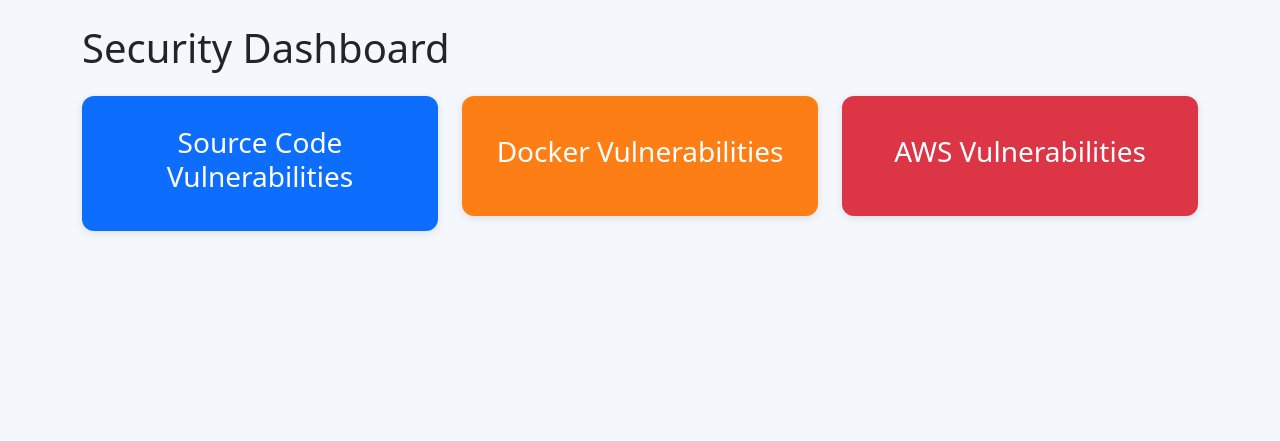
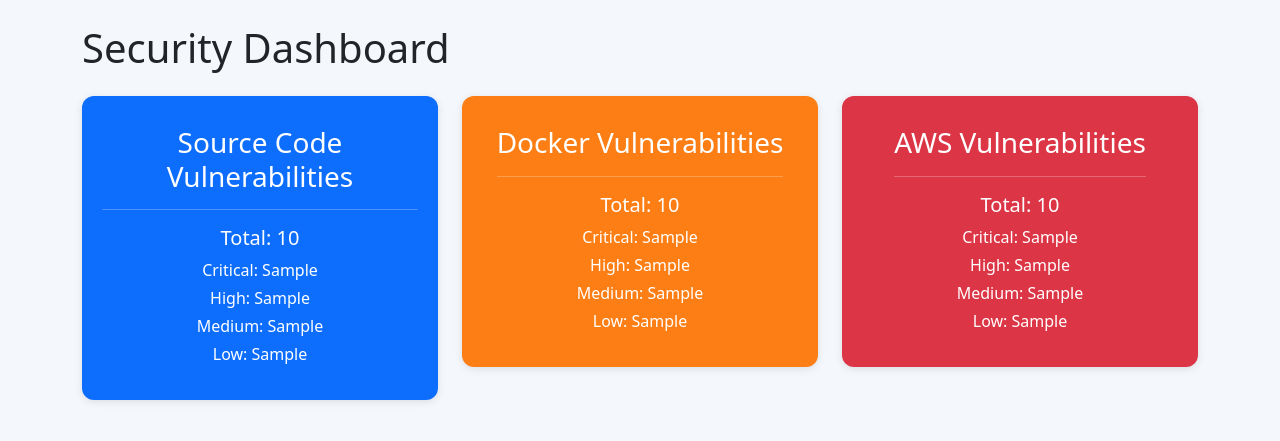
Before and after one commit to Navanee-321/django-dashboard, a Python web app: template dashboard/templates/home.html in a window 1280 px wide. Shown: the part 56-497 px from the top of the page. Run offline with Jinja, Linux system fonts and the light colour scheme; the template is opened without the code that fills it: most values are stand-ins (such as "Sample title", 1, 10 or a date in 2020).

Commit message:
Fixed code

```diff
--- a/dashboard/models.py
+++ b/dashboard/models.py
@@ -9,6 +9,8 @@ class SourceCodeVulnerability(models.Model):
     severity = models.TextField(null=True)
     title = models.TextField(null=True)
     description = models.TextField(null=True)
+    impact = models.TextField(null=True)
+    recommendation = models.TextField(null=True)
     file_path = models.TextField(null=True)
     line_number = models.IntegerField(null=True)
     created_at = models.DateTimeField(null=True)
--- a/dashboard/templates/home.html
+++ b/dashboard/templates/home.html
@@ -6,45 +6,89 @@
 
 <div class="row g-4">
 
+    <!-- Source Code -->
+
     <div class="col-md-4">
 
-        <a href="/sourcecode/" style="text-decoration:none;">
+        <div class="card-box repo">
 
-            <div class="card-box repo">
+            <div>
 
                 <h3>Source Code Vulnerabilities</h3>
 
+                <hr>
+
+                <h5>Total: {{ source_total }}</h5>
+
+                <p class="mb-1">Critical: {{ source_critical }}</p>
+
+                <p class="mb-1">High: {{ source_high }}</p>
+
+                <p class="mb-1">Medium: {{ source_medium }}</p>
+
+                <p class="mb-1">Low: {{ source_low }}</p>
+
             </div>
 
-        </a>
+        </div>
 
     </div>
 
+
+    <!-- Docker -->
+
     <div class="col-md-4">
 
-        <a href="/docker/" style="text-decoration:none;">
+        <div class="card-box high">
 
-            <div class="card-box high">
+            <div>
 
                 <h3>Docker Vulnerabilities</h3>
 
+                <hr>
+
+                <h5>Total: {{ docker_total }}</h5>
+
+                <p class="mb-1">Critical: {{ docker_critical }}</p>
+
+                <p class="mb-1">High: {{ docker_high }}</p>
+
+                <p class="mb-1">Medium: {{ docker_medium }}</p>
+
+                <p class="mb-1">Low: {{ docker_low }}</p>
+
             </div>
 
-        </a>
+        </div>
 
     </div>
 
+
+    <!-- AWS -->
+
     <div class="col-md-4">
 
-        <a href="/aws/" style="text-decoration:none;">
+        <div class="card-box critical">
 
-            <div class="card-box critical">
+            <div>
 
                 <h3>AWS Vulnerabilities</h3>
 
+                <hr>
+
+                <h5>Total: {{ aws_total }}</h5>
+
+                <p class="mb-1">Critical: {{ aws_critical }}</p>
+
+                <p class="mb-1">High: {{ aws_high }}</p>
+
+                <p class="mb-1">Medium: {{ aws_medium }}</p>
+
+                <p class="mb-1">Low: {{ aws_low }}</p>
+
             </div>
 
-        </a>
+        </div>
 
     </div>
 
--- a/dashboard/templates/repo_vulnerabilities.html
+++ b/dashboard/templates/repo_vulnerabilities.html
@@ -29,6 +29,8 @@
             <th>Severity</th>
             <th>Title</th>
             <th>Description</th>
+	    <th>Impact</th>
+	    <th>Recommendation</th>
             <th>Scanner</th>
             <th>File</th>
             <th>Line</th>
@@ -48,6 +50,10 @@
 
             <td>{{ item.description }}</td>
 
+	    <td>{{ item.impact }}</td>
+
+	    <td>{{ item.recommendation }}</td>
+
             <td>{{ item.scanner }}</td>
 
             <td>{{ item.file_path }}</td>
```
Also changed, not shown: dashboard/templates/aws.html (+4 -4 lines), dashboard/views.py (+11 -0 lines).
